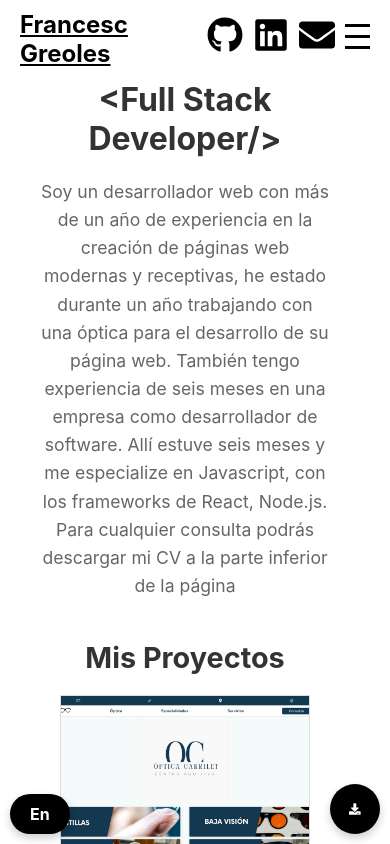
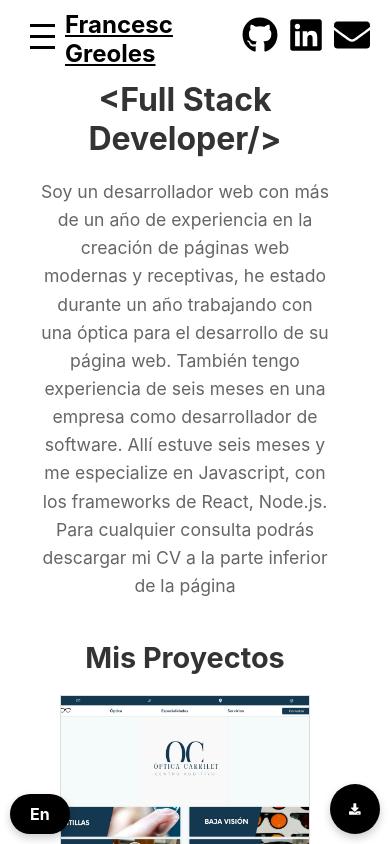
Before and after one commit to cescgreoles/myWebside, a React (Vite) app: page / in a window 390 px wide. Built offline with nearby package versions, Linux system fonts and the light colour scheme.

Commit message:
change cv and some css

```diff
--- a/src/App.jsx
+++ b/src/App.jsx
@@ -42,10 +42,10 @@ function LanguageToggleButton() {
 
 function DownloadButton() {
   const handleDownload = () => {
-    const fileUrl = `../public/cg-cv2024.pdf`;
+    const fileUrl = `../publiccvCescEnglish.pdf`;
     const link = document.createElement("a");
     link.href = fileUrl;
-    link.download = "CV.pdf";
+    link.download = "cvCescEnglish.pdf";
     link.click();
   };
 
--- a/src/styles/Navbar.css
+++ b/src/styles/Navbar.css
@@ -12,6 +12,7 @@
   justify-content: space-between;
   align-items: center;
   padding: 10px 20px;
+  flex-direction: row-reverse;
 }
 
 .navbar-brand {
@@ -72,6 +73,11 @@
 @media (max-width: 768px) {
   .navbar-container {
     justify-content: space-between;
+    flex-direction: row-reverse;
+  }
+
+  .navbar-brand {
+    margin-left: 10px;
   }
 
   .navbar-list {
@@ -88,6 +94,7 @@
   .navbar-list.open {
     display: flex;
     margin-top: 10px;
+    border-bottom: 1px solid black;
   }
 
   .navbar-item {
--- a/src/utils/cv.js
+++ b/src/utils/cv.js
@@ -236,7 +236,7 @@ export const CV = {
       },
       {
         name: "Oriol Balaguer",
-        date: "Enero 2023 - Febrero 2024",
+        date: "",
         where: "Panadería Oriol Balaguer, Barcelona",
         description:
           "Control de redes sociales. Logística y venta de productos a las tiendas.",
```
Also changed, not shown: 1 other file (tests, documents, lock files or other folders).
